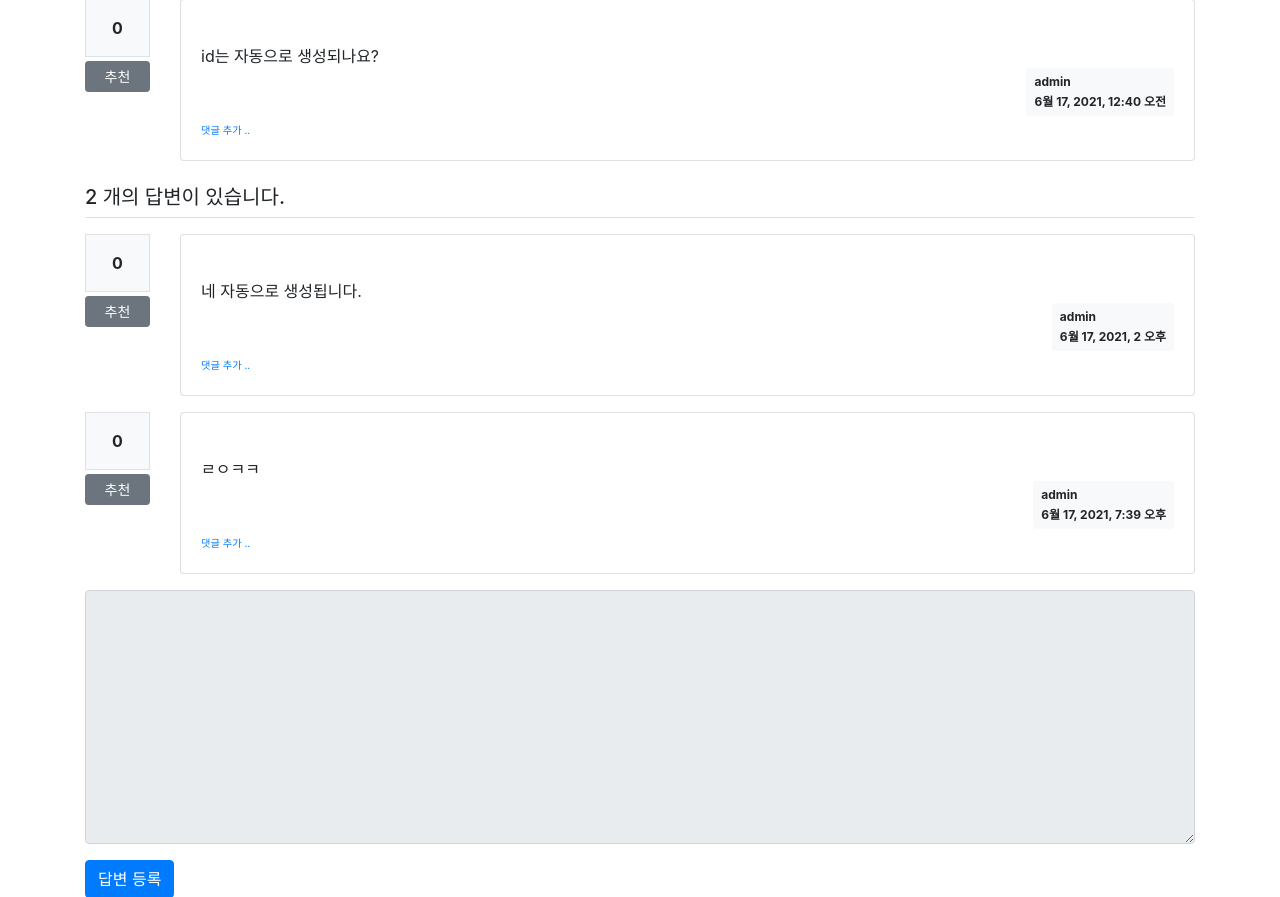
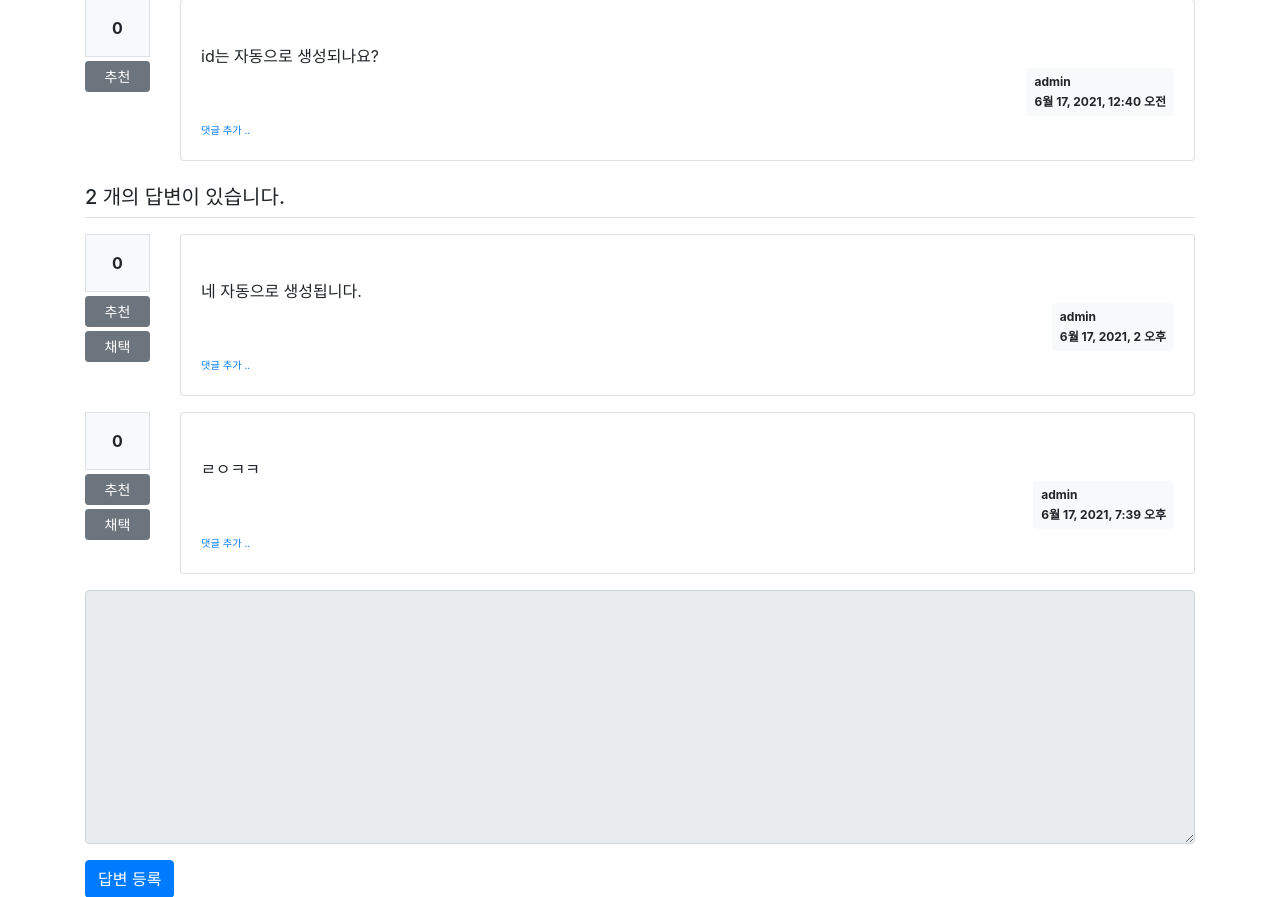
Before and after one commit to nbalance97/DjangoProject, a Django app: page /pybo/2/ in a window 1280 px wide. Shown: the part 145-1042 px from the top of the page. Run offline with Django 3.2, Linux system fonts and the light colour scheme; data comes from the database, SQL or seed files in the repository; both versions use the stored data as it was after the commit; data that the repository does not hold is empty; some libraries are stand-ins or nearby versions.

Commit message:
Answer recommendation redirect error fix

```diff
--- a/pybo/models.py
+++ b/pybo/models.py
@@ -19,10 +19,12 @@ class Question(models.Model):
 class Answer(models.Model):
     author = models.ForeignKey(User, on_delete=models.CASCADE, related_name='author_answer')
     question = models.ForeignKey(Question, on_delete=models.CASCADE)
+    accepted = models.BooleanField(default=False)
     modify_date = models.DateTimeField(null=True, blank=True)
     content = models.TextField()
     create_date = models.DateTimeField()
     voter = models.ManyToManyField(User, related_name='voter_answer')
+
 
 class Comment(models.Model):
     author = models.ForeignKey(User, on_delete=models.CASCADE)
--- a/pybo/urls.py
+++ b/pybo/urls.py
@@ -23,6 +23,6 @@ urlpatterns = [
     path('comment/delete/answer/<int:comment_id>/', comment_views.comment_delete_answer, name='comment_delete_answer'),
 
     path('vote/question/<int:question_id>/', vote_views.vote_question, name='vote_question'),
-    path('vote/question/<int:answer_id>/', vote_views.vote_answer, name='vote_answer'),
+    path('vote/answer/<int:answer_id>/', vote_views.vote_answer, name='vote_answer'),
 
 ]
--- a/templates/pybo/question_detail.html
+++ b/templates/pybo/question_detail.html
@@ -103,6 +103,8 @@
             </div>
             <a href="#" data-uri="{% url 'pybo:vote_answer' answer.id %}"
                class="recommend btn btn-sm btn-secondary btn-block my-1">추천</a>
+            <a href="#" data-uri="{% url 'pybo:vote_answer' answer.id %}"
+               class="recommend btn btn-sm btn-secondary btn-block my-1">채택</a>
         </div>
         <div class="col-11">
             <div class="card">
```
Also changed, not shown: db.sqlite3.
